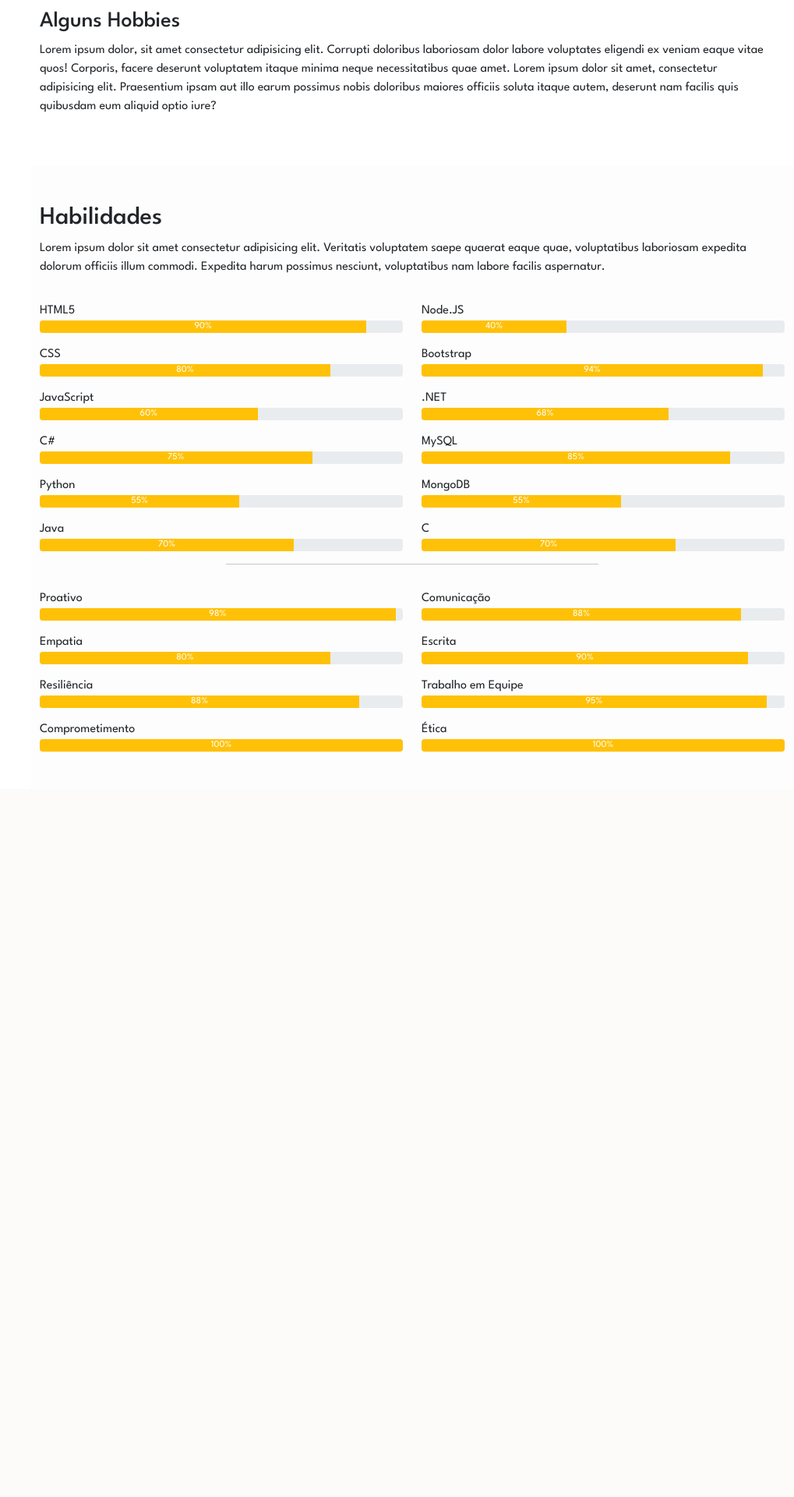
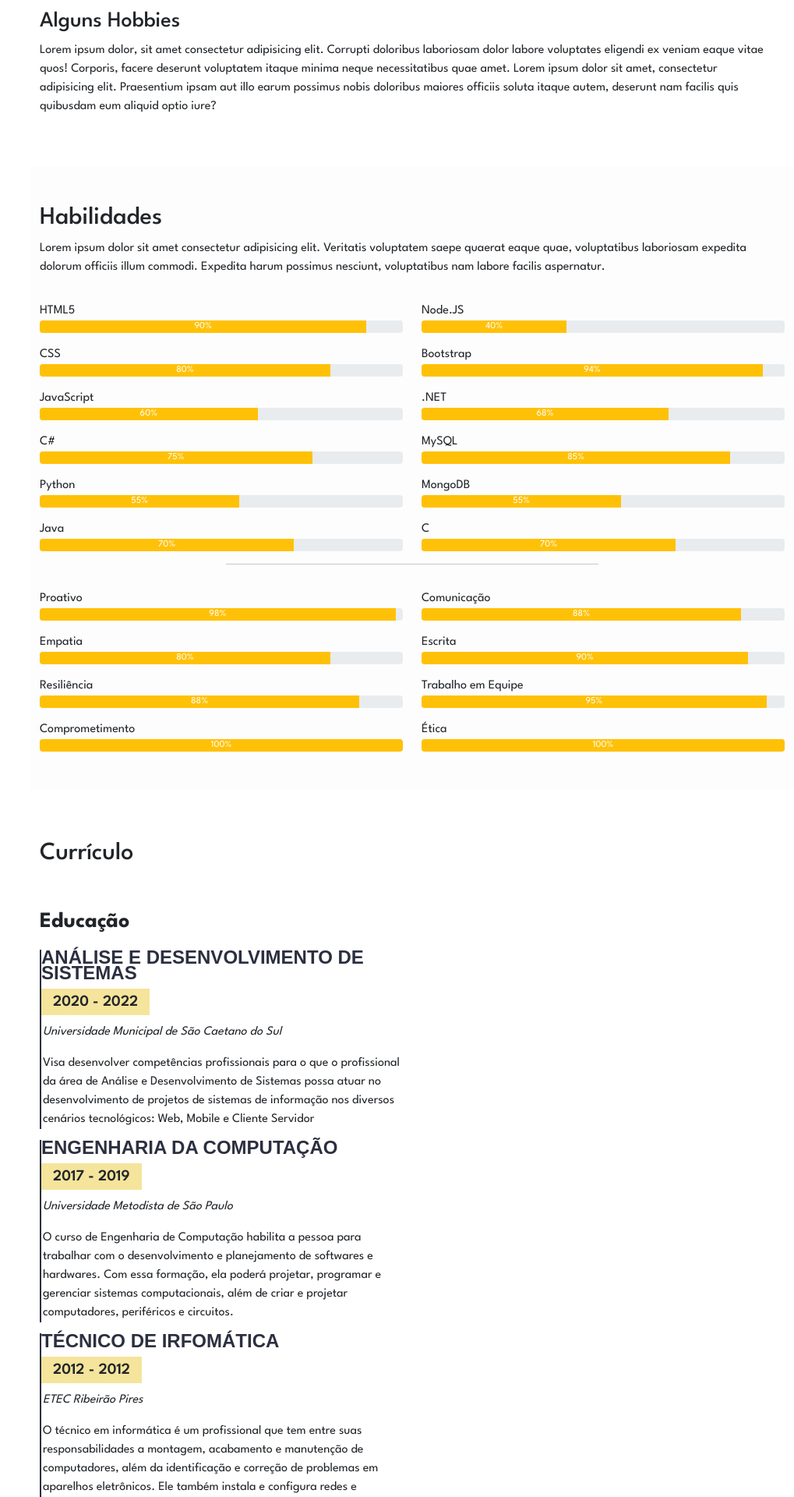
Before and after one commit to luquita78/new_portfolio, a Flask app: page / in a window 1280 px wide. Shown: the part 1440-3360 px from the top of the page at 78% size, without its empty margins (261-1280 px from the left). Before the commit the page ends 2404 px from the top, so only its background shows below. Run offline with Flask 2, Linux system fonts and the light colour scheme; some libraries are stand-ins or nearby versions.

Commit message:
curriculo

```diff
--- a/static/style.css
+++ b/static/style.css
@@ -202,3 +202,40 @@ section#inicio span#subtitle{
   .section-bg{
       background-color: #e0e0e013;
   }
+
+  .cv .cv-title{
+      font-weight: 700;
+      margin-top: 20px;
+      margin-bottom: 20px;
+
+  }
+
+  .cv .cv-item{
+      padding: 0, 0, 20px, 20px;
+      margin-top: -2px;
+      border-left: 2px solid #2c2f3f;
+      position: relative;
+  }
+
+  .cv .cv-item h4 {
+    line-height: 20px;
+    font-weight: 600;
+    text-transform: uppercase;
+    font-family: "Poppins", sans-serif;
+    color: #2c2f3f;
+    margin-bottom: 10px;
+}
+
+.cv .cv-item h5 {
+    background: #f5e49b;
+    padding: 5px 15px;
+    display: inline-block;
+    font-weight: 600;
+    margin-bottom: 10px;
+
+}
+
+
+  .cv .cv-item p {
+      margin-left: 2px;
+  }
--- a/templates/index.html
+++ b/templates/index.html
@@ -20,10 +20,10 @@
             <img src="../static/img/pp.jpg" alt="Foto de Lucas">
             <h1>Lucas Barbosa de Oliveira</h1>
             <div class="social-links mt-4 text-center">
-                <a href="#">
+                <a target="_blank" href="https://www.linkedin.com/in/lucasbarbosadeoliveira-78">
                     <i class="bi bi-linkedin"></i>
                 </a>
-                <a href="#">
+                <a target="_blank" href="https://github.com/luquita78">
                     <i class="bi bi-github"></i>
                 </a>
 
@@ -43,10 +43,13 @@
                     <a class="nav-link" href="#habilidades"> <i class="bi bi-list-check"></i>Habilidades</a>
                   </li>
                 <li class="nav-item">
-                  <a class="nav-link" href="#">  <i class="bi bi-collection"> </i>Projetos</a>
+                  <a class="nav-link" href="#curriculo">  <i class="bi bi-clipboard2"> </i>Currículo</a>
                 </li>
                 <li class="nav-item">
-                    <a class="nav-link" href="#"> <i class="bi bi-envelope"> </i>Contato</a>
+                  <a class="nav-link" href="#portifolio">  <i class="bi bi-collection"> </i>Portifolio</a>
+                </li>
+                <li class="nav-item">
+                    <a class="nav-link" href="#contato"> <i class="bi bi-envelope"> </i>Contato</a>
                   </li>
             </ul>
 
@@ -269,6 +272,56 @@
           </div>
         </div>
       </section>
+
+      <section class="mt-5 cv" id="curriculo">
+        <div class="container pb-5">
+
+          <h2 class="pt-3 pb-4">Currículo</h2>
+
+          <div class="row">
+
+            <div class="col-md-6">
+
+              <h3 class="cv-title">Educação</h3>
+
+              <div class="cv-item">
+                <h4>Análise e Desenvolvimento de Sistemas</h4>
+                <h5>2020 - 2022</h5>
+                <p><em>Universidade Municipal de São Caetano do Sul</em></p>
+                <p>Visa desenvolver competências profissionais para o que o
+                  profissional da área de Análise e Desenvolvimento de
+                  Sistemas possa atuar no desenvolvimento de projetos de sistemas
+                  de informação nos diversos cenários tecnológicos: Web, Mobile e
+                  Cliente Servidor</p>
+              </div>
+
+              <div class="cv-item">
+                <h4>Engenharia da Computação</h4>
+                <h5>2017 - 2019</h5>
+                <p><em>Universidade Metodista de São Paulo</em></p>
+                <p>O curso de Engenharia de Computação habilita a pessoa para trabalhar com o
+                  desenvolvimento e planejamento de softwares e hardwares. Com essa formação, ela
+                  poderá projetar, programar e gerenciar sistemas
+                  computacionais, além de criar e projetar computadores, periféricos e circuitos.</p>
+              </div>
+
+              <div class="cv-item">
+                <h4>Técnico de Irfomática</h4>
+                <h5>2012 - 2012</h5>
+                <p><em>ETEC Ribeirão Pires</em></p>
+                <p>O técnico em informática é um profissional que tem entre suas
+                  responsabilidades a montagem, acabamento e manutenção de computadores,
+                  além da identificação e correção de problemas em aparelhos eletrônicos.
+                  Ele também instala e configura redes e softwares, trabalhando no desenvolvimento
+                  de sistemas e websites, o que o leva a atuar tanto em redes domésticas
+                  quanto empresariais (privadas e públicas)</p>
+              </div>
+
+            </div>
+          </div>
+        </div>
+      </section>
+
     </main>
 
 
```
